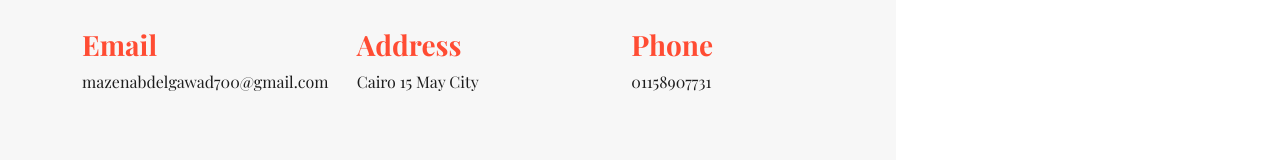
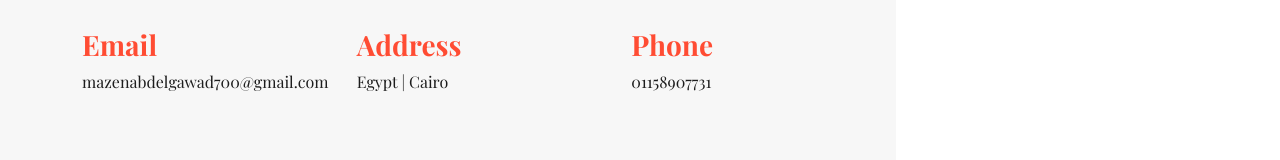
Before and after one commit to mazenabdelgawad700/mazenabdelgawad, a React (Vite) app: page / in a window 1280 px wide. Shown: the part 2261-2421 px from the top of the page. Built offline with nearby package versions, Linux system fonts and the light colour scheme; a web font is replaced by a local one.

Commit message:
Change address in the contact section

```diff
--- a/src/Components/Contact/Contact.jsx
+++ b/src/Components/Contact/Contact.jsx
@@ -66,7 +66,7 @@ const Contact = () => {
 
           <div className="col-lg-4">
             <h3 className="colored-text">Address</h3>
-            <p className="colored-description">Cairo 15 May City</p>
+            <p className="colored-description">Egypt | Cairo</p>
           </div>
 
           <div className="col-lg-4">
```
